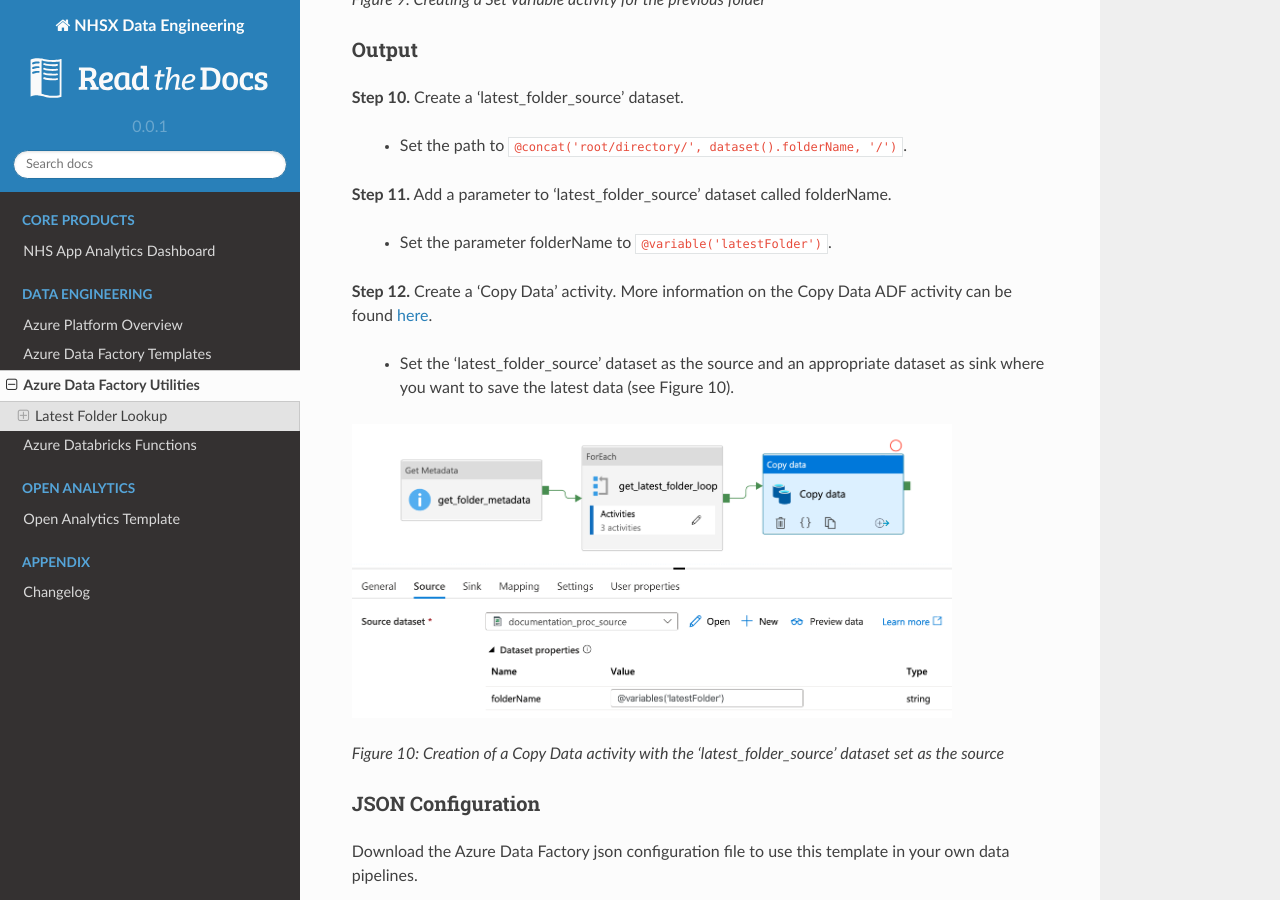
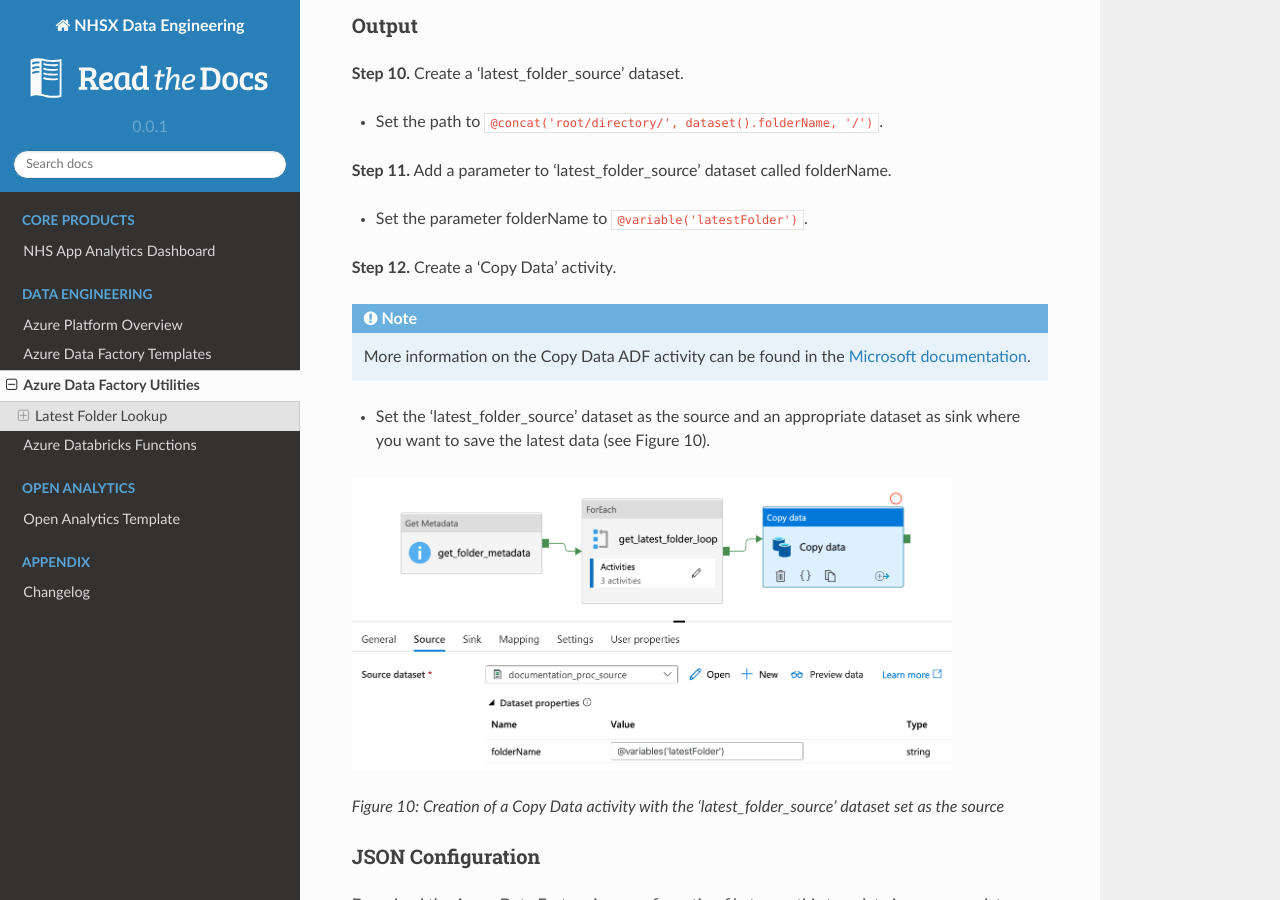
Before and after one commit to nhsx/au-data-engineering, a Sphinx documentation site: the page built from docs/source/adfutilities.rst, in a window 1280 px wide and 900 px high, scrolled down 6082 px. Built offline with Sphinx 7.4.7 and the Read the Docs theme 2.0.0, drawn with Linux system fonts in a browser that asks for light colours.

Commit message:
Update adfutilities.rst

```diff
--- a/docs/source/adfutilities.rst
+++ b/docs/source/adfutilities.rst
@@ -83,8 +83,8 @@
 .. note::
    More information on the GetMetadata ADF activity can be found in the `Microsoft documentation <https://docs.microsoft.com/en-us/azure/data-factory/control-flow-get-metadata-activity>`_.
 
-  * Link the 'folder_metadata' dataset to the GetMetadata activity under the dataset tab.
-  * Add a 'Field List' argument as ``Child Items``, this will list each subfolder in the 'folder metadata' dataset (see Figure 4).
+* Link the 'folder_metadata' dataset to the GetMetadata activity under the dataset tab.
+* Add a 'Field List' argument as ``Child Items``, this will list each subfolder in the 'folder metadata' dataset (see Figure 4).
 
 .. image:: _static/img/latest_folder/child-items.png
   :width: 600
@@ -99,7 +99,7 @@
 .. note::
    More information on the ForEach ADF activity can be found in the `Microsoft documentation <https://docs.microsoft.com/en-us/azure/data-factory/control-flow-for-each-activity>`_.
 
-  * In the ForEach activity settings, set 'items' as ``@activity('get_folder_metadata').output.childItems`` (see Figure 5).
+* In the ForEach activity settings, set 'items' as ``@activity('get_folder_metadata').output.childItems`` (see Figure 5).
 
 .. image:: _static/img/latest_folder/foreach-activity.png
   :width: 600
@@ -163,15 +163,18 @@
 
 **Step 10.** Create a 'latest_folder_source' dataset.
 
-  * Set the path to ``@concat('root/directory/', dataset().folderName, '/')``.
+* Set the path to ``@concat('root/directory/', dataset().folderName, '/')``.
 
 **Step 11.** Add a parameter to ‘latest_folder_source’ dataset called folderName.
 
-  * Set the parameter folderName to ``@variable('latestFolder')``.
+* Set the parameter folderName to ``@variable('latestFolder')``.
 
-**Step 12.** Create a 'Copy Data' activity. More information on the Copy Data ADF activity can be found `here <https://docs.microsoft.com/en-us/azure/data-factory/copy-activity-overview>`_.
+**Step 12.** Create a 'Copy Data' activity.
 
-  * Set the 'latest_folder_source' dataset as the source and an appropriate dataset as sink where you want to save the latest data (see Figure 10).
+.. note::
+   More information on the Copy Data ADF activity can be found in the `Microsoft documentation <https://docs.microsoft.com/en-us/azure/data-factory/copy-activity-overview>`_.
+
+* Set the 'latest_folder_source' dataset as the source and an appropriate dataset as sink where you want to save the latest data (see Figure 10).
 
 .. image:: _static/img/latest_folder/copy-data.png
   :width: 600
```
